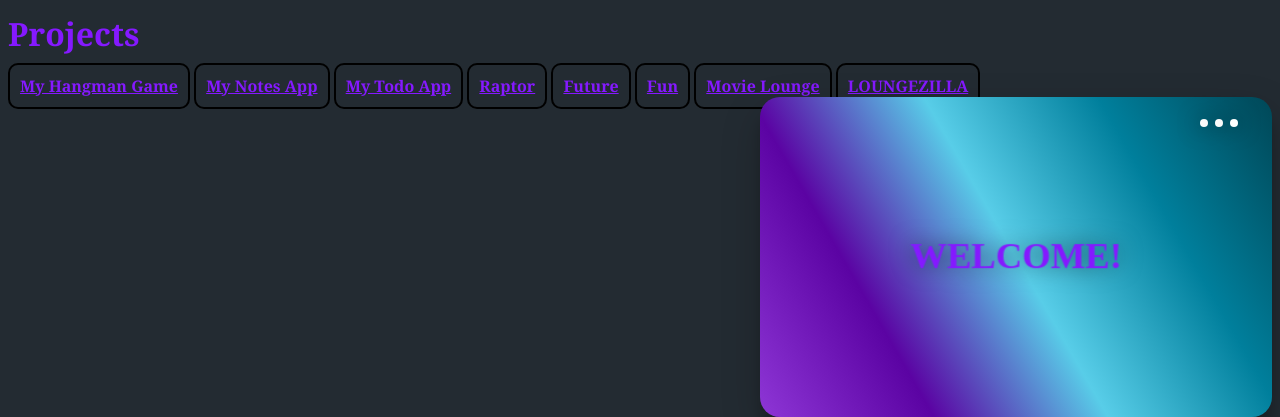
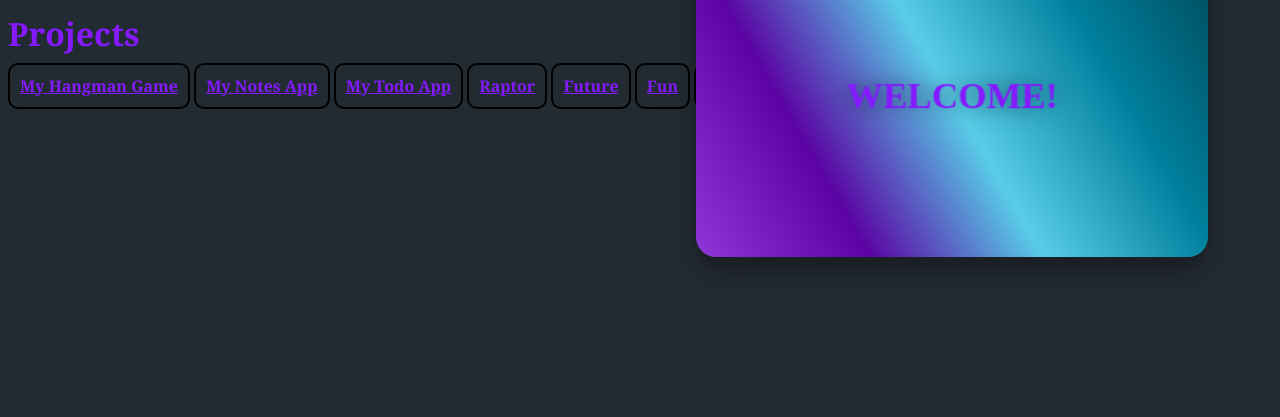
Before and after one commit to Jacobharv00/portfolio, a plain HTML site: page index.html in a window 1280 px wide. Shown: the part 773-1190 px from the top of the page. After the commit the page ends 1030 px from the top, so only its background shows below. Drawn offline with Linux system fonts and the light colour scheme.

Commit message:
moved 3d box

```diff
--- a/style.css
+++ b/style.css
@@ -177,6 +177,8 @@ body.dark-theme a:hover {
     transition: all 180ms ease-out;
     float: right;
     cursor: pointer;
+    margin-top: -20vh;
+    margin-right: 5vw;
 }
 
 .box h1 {
```
